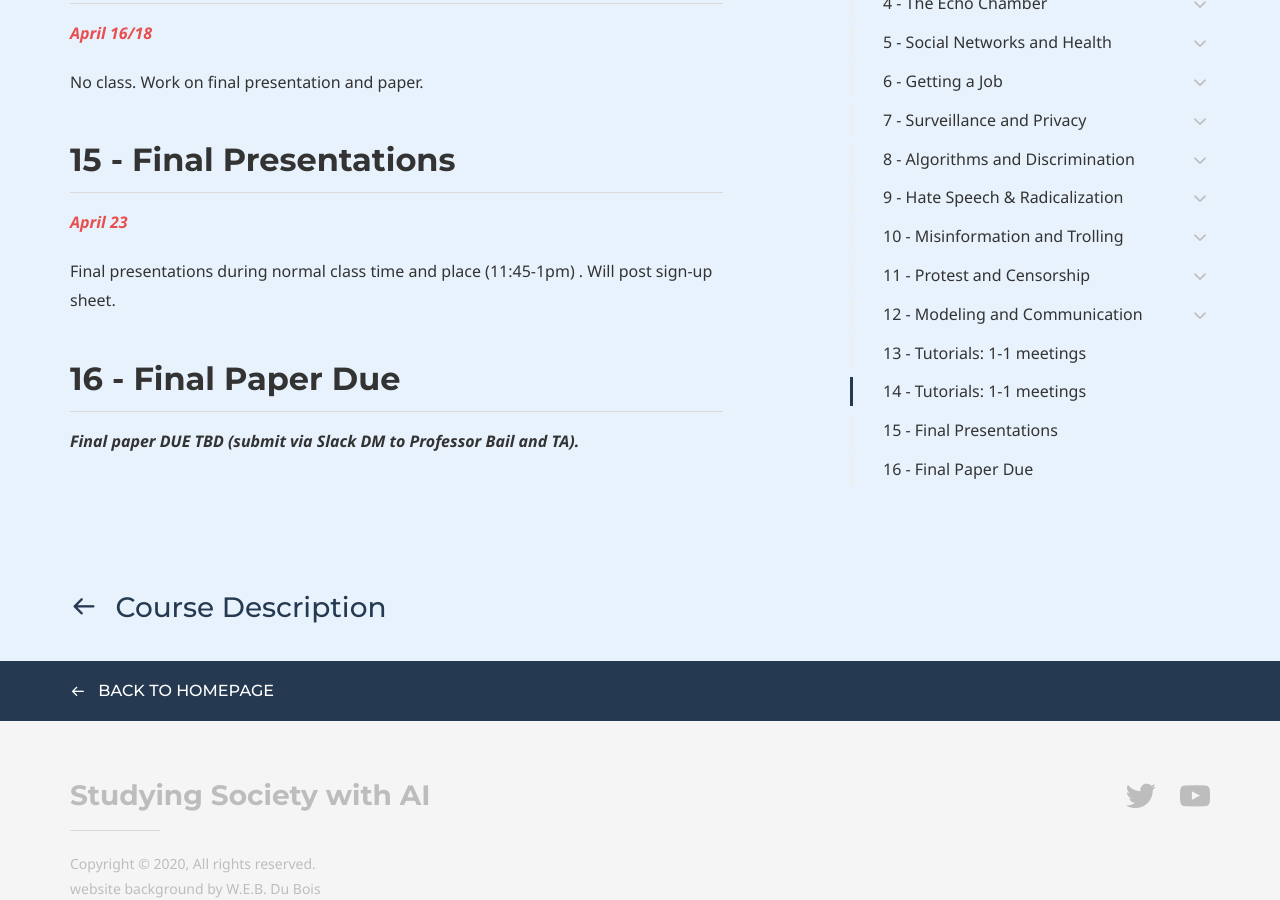
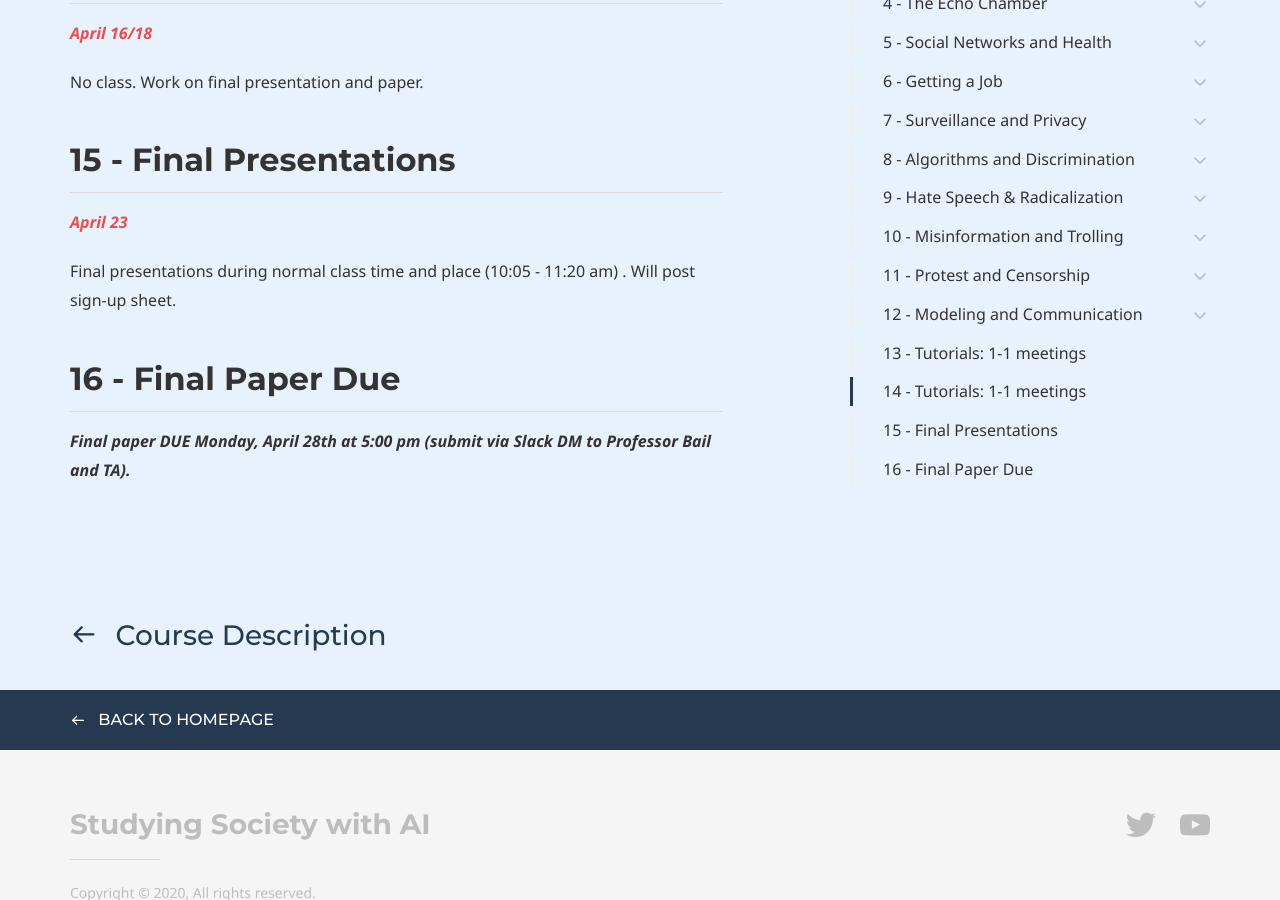
Before and after one commit to dssoc/dssoc.github.io, a Jekyll site: the page built from schedule.md, in a window 1280 px wide and 900 px high, scrolled down 23389 px. Built offline with Jekyll 4.4.1, drawn with Linux system fonts in a browser that asks for light colours; some web fonts are replaced.

Commit message:
Update schedule.md with final paper deadline

```diff
--- a/schedule.md
+++ b/schedule.md
@@ -980,7 +980,7 @@ No class. Work on final presentation and paper.
 
 <!--Final presentations during normal class time. Sign up [here](https://docs.google.com/spreadsheets/d/17tDqkqxXmdjFEB-B8xnUPpXeSdzIZm5mkcjo_832dAQ/edit?usp=sharing).-->
 
-Final presentations during normal class time and place (11:45-1pm) . Will post sign-up sheet.
+Final presentations during normal class time and place (10:05 - 11:20 am) . Will post sign-up sheet.
 
 
 
@@ -993,4 +993,4 @@ Final presentations during normal class time and place (11:45-1pm) . Will post s
 
 <!--<b><i><font color="#E84E4E">April 25-30</font></i></b>-->
 
-***Final paper DUE TBD (submit via Slack DM to Professor Bail and TA).***
+***Final paper DUE Monday, April 28th at 5:00 pm (submit via Slack DM to Professor Bail and TA).***
```
